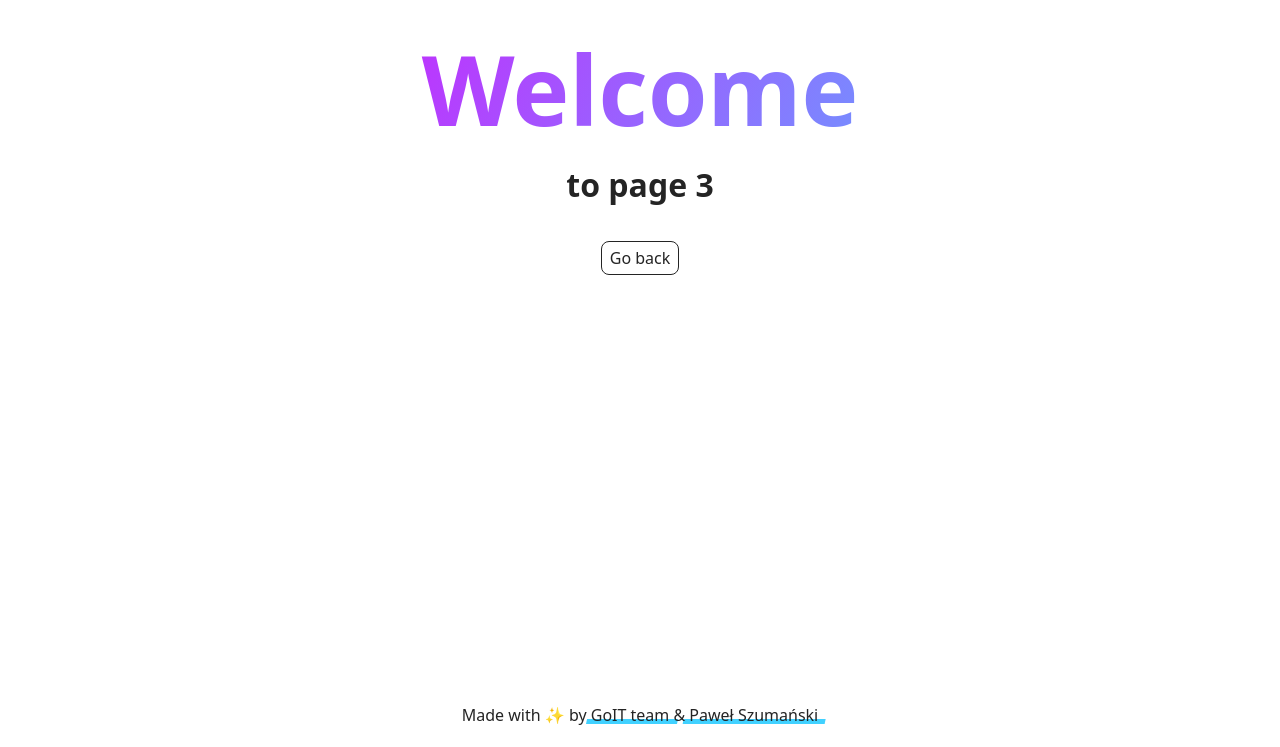
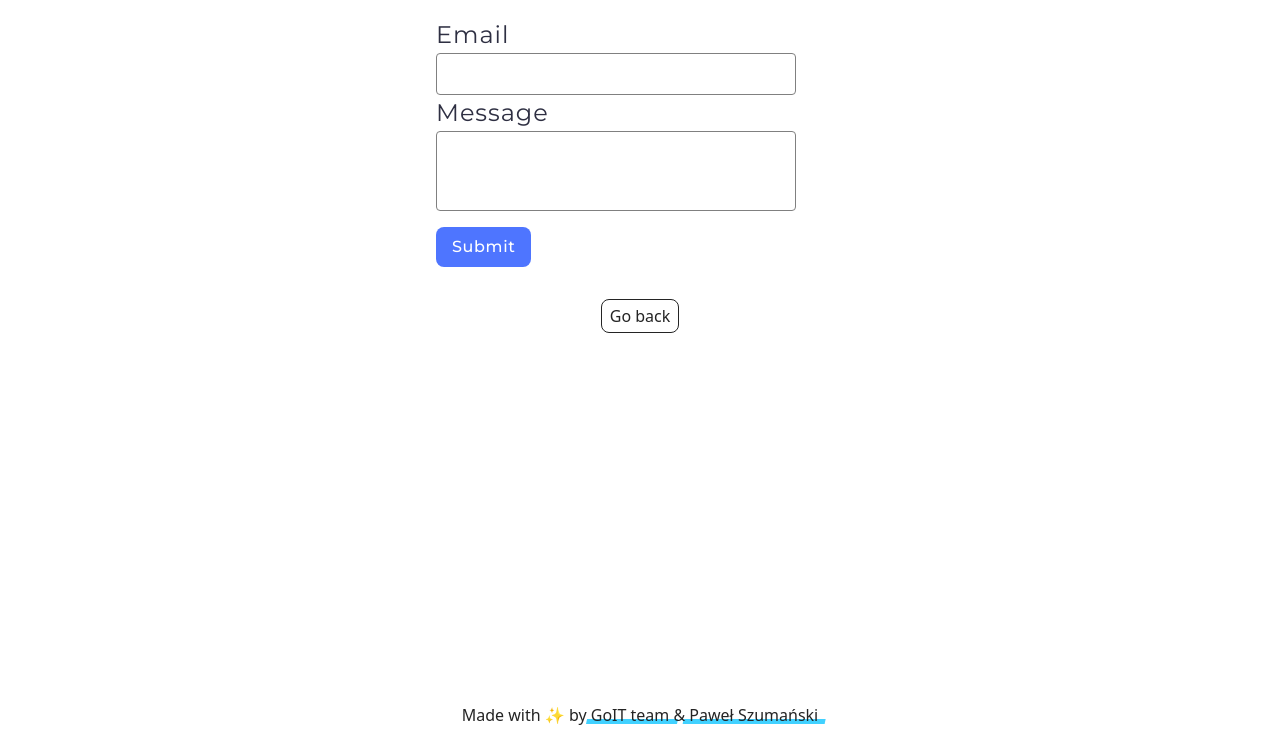
Before and after one commit to Szumapman/goit-js-hw-09, a plain HTML site: page 02-form.html in a window 1280 px wide. Shown: the part 53-800 px from the top of the page. Drawn offline with Linux system fonts and the light colour scheme.

Commit message:
Deploying to gh-pages from @ Szumapman/goit-js-hw-09@7b8f83721cc6df99074e6c1655eccbf51197c22a 🚀

```diff
--- a/02-form.html
+++ b/02-form.html
@@ -4,7 +4,14 @@
     <meta charset="UTF-8" />
     <meta http-equiv="X-UA-Compatible" content="IE=edge" />
     <meta name="viewport" content="width=device-width, initial-scale=1.0" />
-    <title>Page 3</title>
+    <title>Form</title>
+    <link rel="preconnect" href="https://fonts.googleapis.com" />
+    <link rel="preconnect" href="https://fonts.gstatic.com" crossorigin />
+    <link
+      href="https://fonts.googleapis.com/css2?family=Montserrat:ital,wght@0,100..900;1,100..900&display=swap"
+      rel="stylesheet"
+    />
+    <link rel="stylesheet" crossorigin href="/goit-js-hw-09/assets/02-form-CMUt5vF7.css">
     <link rel="stylesheet" crossorigin href="/goit-js-hw-09/assets/styles-6WJ2iU3e.css">
   </head>
   <body>
@@ -33,9 +40,21 @@
 
     <main>
       <div class="container">
-        <h1 class="main-title">
-          <span class="main-title-gradient">Welcome</span> to page 3
-        </h1>
+        <h1 class="hidden">Form</h1>
+        <div class="container-form">
+          <form class="feedback-form" autocomplete="off">
+            <label>
+              Email
+              <input type="email" name="email" autofocus />
+            </label>
+            <label>
+              Message
+              <textarea name="message" rows="8"></textarea>
+            </label>
+            <button type="submit">Submit</button>
+          </form>
+        </div>
+
         <a class="back-link" href="./index.html">Go back</a>
 
       </div>
--- /dev/null
+++ b/assets/02-form-CMUt5vF7.css
@@ -0,0 +1 @@
+.container-form{display:flex;flex-direction:column;align-items:center}.feedback-form{display:flex;flex-direction:column;box-sizing:border-box;width:408px}.feedback-form label,.feedback-form input,.feedback-form textarea{font-family:Montserrat,sans-serif;font-size:24px;font-weight:400;line-height:1.5;letter-spacing:.04em;color:#2e2f42}.feedback-form label{display:flex;flex-direction:column;align-items:start;padding:24px auto 8px 24px;width:360px}.feedback-form input,.feedback-form textarea{box-sizing:border-box;width:360px;border:1px solid #808080;border-radius:4px;padding:2px 0;padding-inline-start:24px}.feedback-form input:hover,.feedback-form textarea:hover{border:1px solid #000000}.feedback-form input:focus,.feedback-form textarea:focus{outline:none}.feedback-form textarea{resize:none;height:80px}.feedback-form button{margin-top:16px;width:95px;height:40px;border-radius:8px;background:#4e75ff;color:#fff;font-family:Montserrat,sans-serif;font-size:16px;line-height:1.5;font-weight:500;letter-spacing:.04em;border:none;cursor:pointer;transition:background-color .25s ease;padding:8px 16px}.feedback-form button:hover{background:#6c8cff}
```
Also changed, not shown: 01-gallery.html (+1 -1 lines), index.html (+1 -1 lines).
